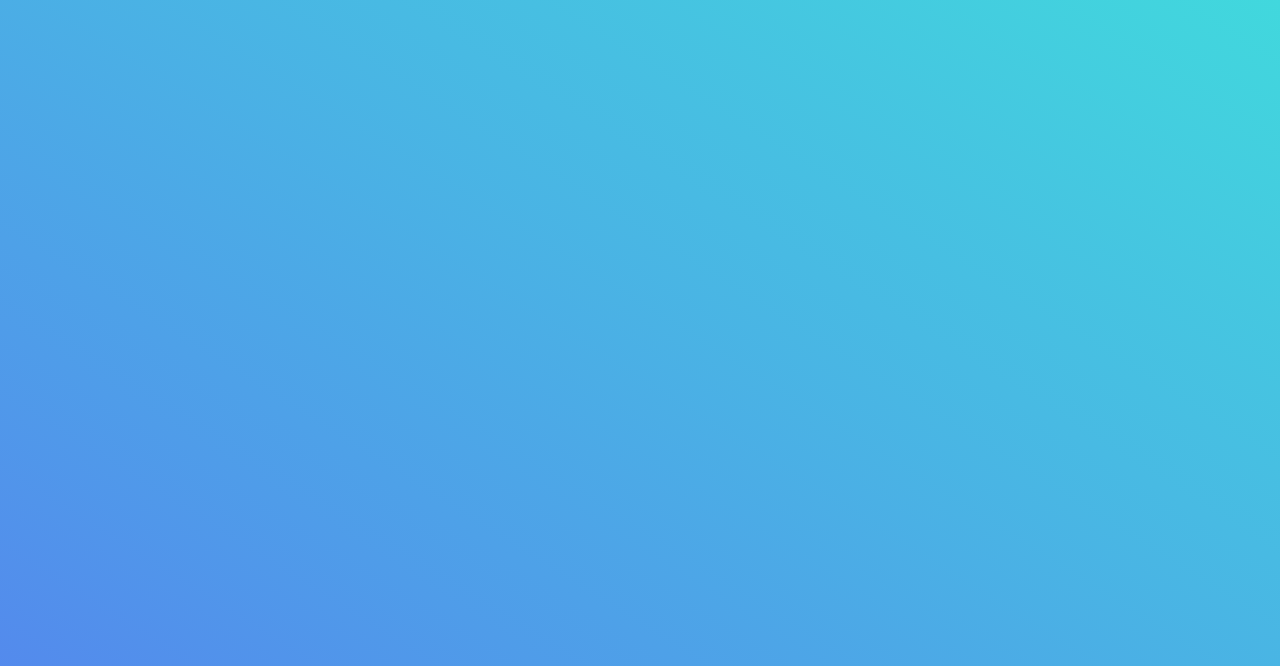
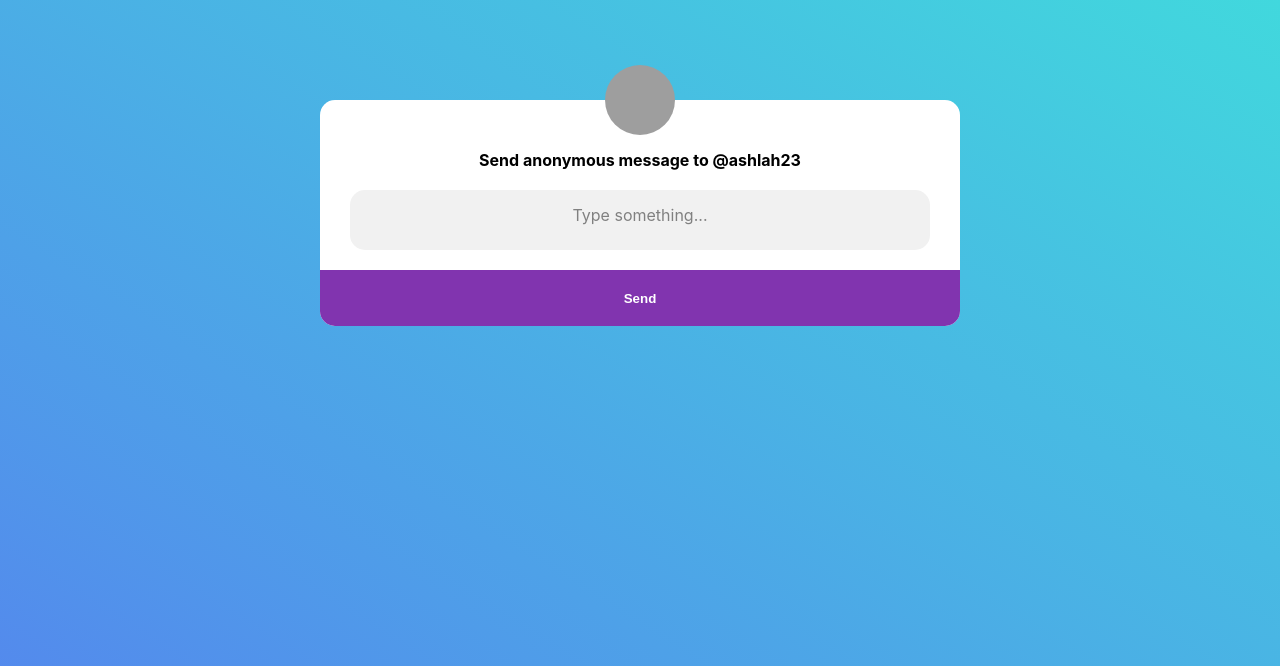
Before and after one commit to hashlash/anm, a Flask app: page / in a window 1280 px wide. Shown: the top 666 px of the page. Run offline with Flask 2, Linux system fonts and the light colour scheme; grey boxes are pictures that could not be loaded.

Commit message:
Add send message page

```diff
--- a/anm/static/style.css
+++ b/anm/static/style.css
@@ -1,4 +1,69 @@
 html {
     background: linear-gradient(to left bottom, #41D8DD 0%, #5583EE 100%);
     background-attachment: fixed;
+    font-family: -apple-system, BlinkMacSystemFont, "Segoe UI", Roboto, Oxygen, Ubuntu, Cantarell, "Open Sans", "Helvetica Neue", sans-serif;
 }
+
+form {
+    position: relative;
+    width: 85%;
+    max-width: 640px;
+    margin: 100px auto;
+    padding-top: 40px;
+
+    text-align: center;
+    background-color: white;
+    border-radius: 15px;
+}
+
+form img {
+    position: absolute;
+    top: -35px;
+    transform: translateX(-50%);
+    height: 70px;
+    border-radius: 100%;
+}
+
+form span {
+    display: block;
+}
+
+form span.description {
+    padding: 10px;
+    font-weight: bold;
+}
+
+form span.custominput {
+    margin: 10px 30px;
+    padding: 15px;
+    min-height: 30px;
+
+    border-radius: 15px;
+    text-align: center;
+    background-color: rgb(241, 241, 241);
+    border-color: transparent;
+}
+
+form span.custominput[contenteditable]:empty::before {
+    content: "Type something...";
+    color: gray;
+}
+
+form span.custominput:focus {
+    outline-color: transparent;
+}
+
+form button {
+    width: 100%;
+    min-height: 30px;
+    margin-top: 10px;
+    border-radius: 0 0 15px 15px;
+    border-color: transparent;
+    background-color: #8134AF;
+    color: white;
+}
+
+form button:hover {
+    background-color: #9c4ec9;
+    cursor: pointer;
+}
--- a/anm/templates/base.html
+++ b/anm/templates/base.html
@@ -1,6 +1,10 @@
 <!doctype html>
 <html>
 <head>
+<meta name="viewport" content="user-scalable=no, width=device-width, initial-scale=1.0, maximum-scale=1.0">
 <link rel="stylesheet" href="{{ url_for('static', filename='style.css') }}">
 </head>
+<body>
+    {% block content %}{% endblock %}
+</body>
 </html>
--- a/anm/templates/messages/send.html
+++ b/anm/templates/messages/send.html
@@ -1 +1,15 @@
 {% extends 'base.html' %}
+
+{% block content %}
+    <form>
+        <img src="https://picsum.photos/200"/>
+        <span class="description">Send anonymous message to @ashlah23</span>
+        <span class="custominput" id="message" role="textbox" contenteditable></span>
+        <button onclick="send()"><h4>Send</h4></button>
+    </form>
+    <script>
+        function send() {
+            alert('submit!');
+        }
+    </script>
+{% endblock %}
```
